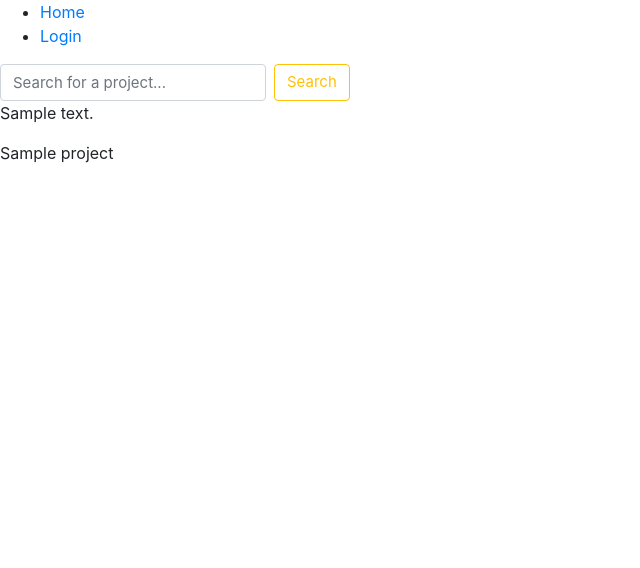
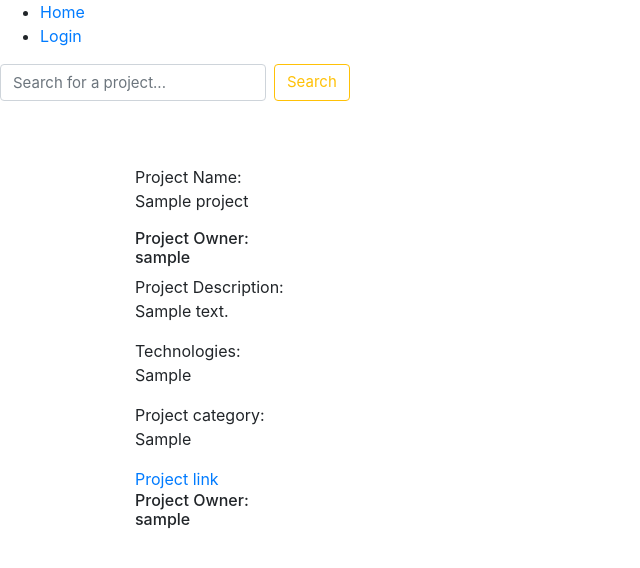
Before and after one commit to FrancisFlow/Portfolios-are-us, a Django app: a page that uses rateprojects/templates/single_project.html in a window 1280 px wide. Shown: the top 568 px of the page, without its empty margins (0-640 px from the left). Run offline with Django 4.2, Linux system fonts and the light colour scheme; tables that the repository leaves empty hold one stand-in row (values such as "Sample post"); some libraries are stand-ins or nearby versions.

```diff
--- a/projectarena/settings.py
+++ b/projectarena/settings.py
@@ -93,6 +93,7 @@ MIDDLEWARE = [
 
 ROOT_URLCONF = 'projectarena.urls'
 
+
 TEMPLATES = [
     {
         'BACKEND': 'django.template.backends.django.DjangoTemplates',
--- a/rateprojects/templates/single_project.html
+++ b/rateprojects/templates/single_project.html
@@ -2,10 +2,23 @@
 
 {% block content %}
 
-<div>
-    <p> {{project.details}} </p>
-    <p> {{project.project_name}} </p>
-
+<div class="container">
+    <div class=" col-md-6">
+        <div style="margin:20px" >
+    <img src="{{ project.image.url}}" class="img-responsive" style=" max-width:100%; max-height:100%;">
+        </div>
+    <div class=" col-md-5">
+    <div style="margin:20px">
+    <p> Project Name: {{project.project_name}} </p>
+    <h6>Project Owner: {{project.user.username}}</h6>
+    <p> Project Description: {{project.details}}</p>
+    <p>Technologies:  {{ project.technologies }} </p>
+    <p>Project category: {{project.categories }} </p>
+    <a href="https://{{project.link}}"> Project link </a>
+    <h6>Project Owner: {{project.user.username}}</h6>
+</div>
+    </div>
+</div>
 </div>
 
 {% endblock %}
```
Also changed, not shown: rateprojects/templates/home.html (+12 -16 lines).
